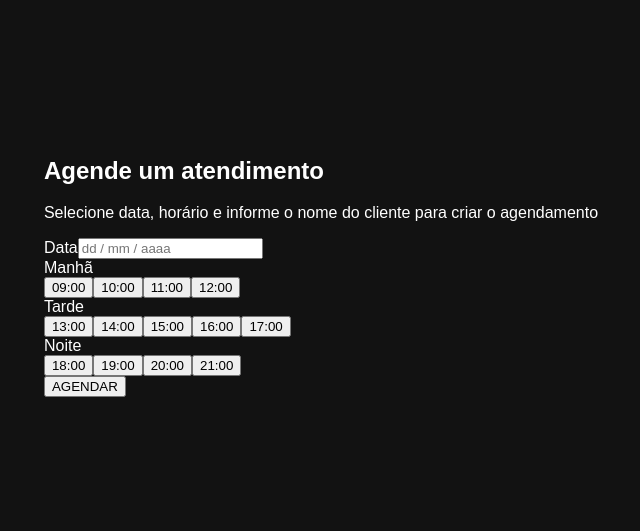
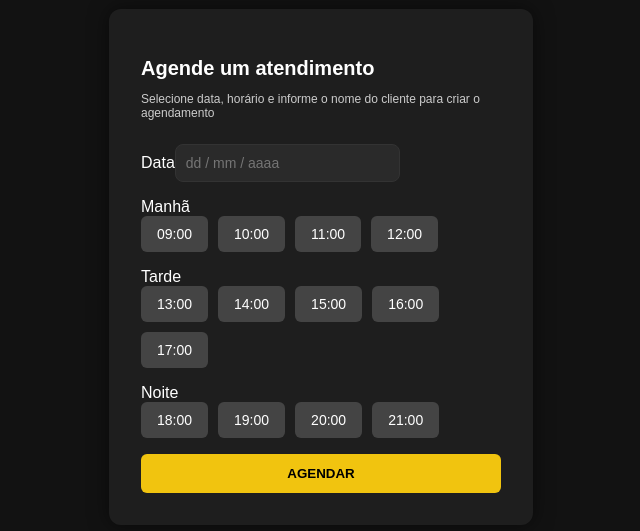
Before and after one commit to meun8n/victor-agenda, a React (Vite) app: page / in a window 1280 px wide. Shown: the part 133-664 px from the top of the page, without its empty margins (319-959 px from the left). Built offline with nearby package versions, Linux system fonts and the light colour scheme.

Commit message:
Update Agendamento.css

```diff
--- a/src/components/Agendamento.css
+++ b/src/components/Agendamento.css
@@ -1,41 +1,99 @@
-/* Estiliza o calendário do react-datepicker */
-.react-datepicker {
+/* Estiliza o popup e o calendário do react-datepicker */
+.popup-container {
   background-color: #1e1e1e;
+  color: #fff;
+  padding: 2rem;
+  border-radius: 12px;
+  width: 360px;
+  box-shadow: 0 0 20px rgba(0, 0, 0, 0.5);
+}
+
+.titulo {
+  font-size: 20px;
+  font-weight: 600;
+  margin-bottom: 0.5rem;
+}
+
+.descricao {
+  font-size: 12px;
+  color: #ccc;
+  margin-bottom: 1.5rem;
+}
+
+.input-data {
+  width: 100%;
+  padding: 10px;
+  border-radius: 8px;
+  border: 1px solid #333;
+  background-color: #2a2a2a;
+  color: #fff;
+  font-size: 14px;
+  margin-bottom: 1rem;
+}
+
+.botoes {
+  display: flex;
+  flex-wrap: wrap;
+  gap: 10px;
+  margin-bottom: 1rem;
+}
+
+.hora {
+  padding: 10px 16px;
+  border-radius: 6px;
   border: none;
+  background-color: #444;
   color: #fff;
+  cursor: pointer;
+  font-size: 14px;
+}
+
+.hora.selecionado {
+  border: 1px solid #f1c40f;
+  background-color: transparent;
+  color: #f1c40f;
+}
+
+.botao-agendar {
+  width: 100%;
+  padding: 12px;
+  background-color: #f1c40f;
+  color: #000;
+  border: none;
+  border-radius: 6px;
+  font-weight: bold;
+  cursor: pointer;
+}
+
+/* Estilo do calendário */
+.custom-calendar {
+  background-color: #1e1e1e;
+  color: #fff;
+  border: none;
   box-shadow: 0 0 10px rgba(0,0,0,0.3);
 }
 
-.react-datepicker__header {
+.custom-calendar .react-datepicker__header {
   background-color: #1e1e1e;
   border-bottom: 1px solid #333;
 }
 
-.react-datepicker__day,
-.react-datepicker__day-name {
+.custom-calendar .react-datepicker__day,
+.custom-calendar .react-datepicker__day-name {
   color: #fff;
 }
 
-.react-datepicker__day--selected {
+.custom-calendar .react-datepicker__day--selected,
+.custom-calendar .react-datepicker__day--keyboard-selected {
   background-color: #f1c40f;
   color: #000;
   border-radius: 50%;
 }
 
-.react-datepicker__day--keyboard-selected {
-  background-color: #f1c40f;
-  color: #000;
-}
-
-.react-datepicker__day:hover {
+.custom-calendar .react-datepicker__day:hover {
   background-color: #444;
 }
 
-.react-datepicker__current-month,
-.react-datepicker__navigation-icon::before {
+.custom-calendar .react-datepicker__navigation-icon::before {
   color: #fff;
 }
-
-.react-datepicker__navigation {
-  top: 10px;
-}
```
